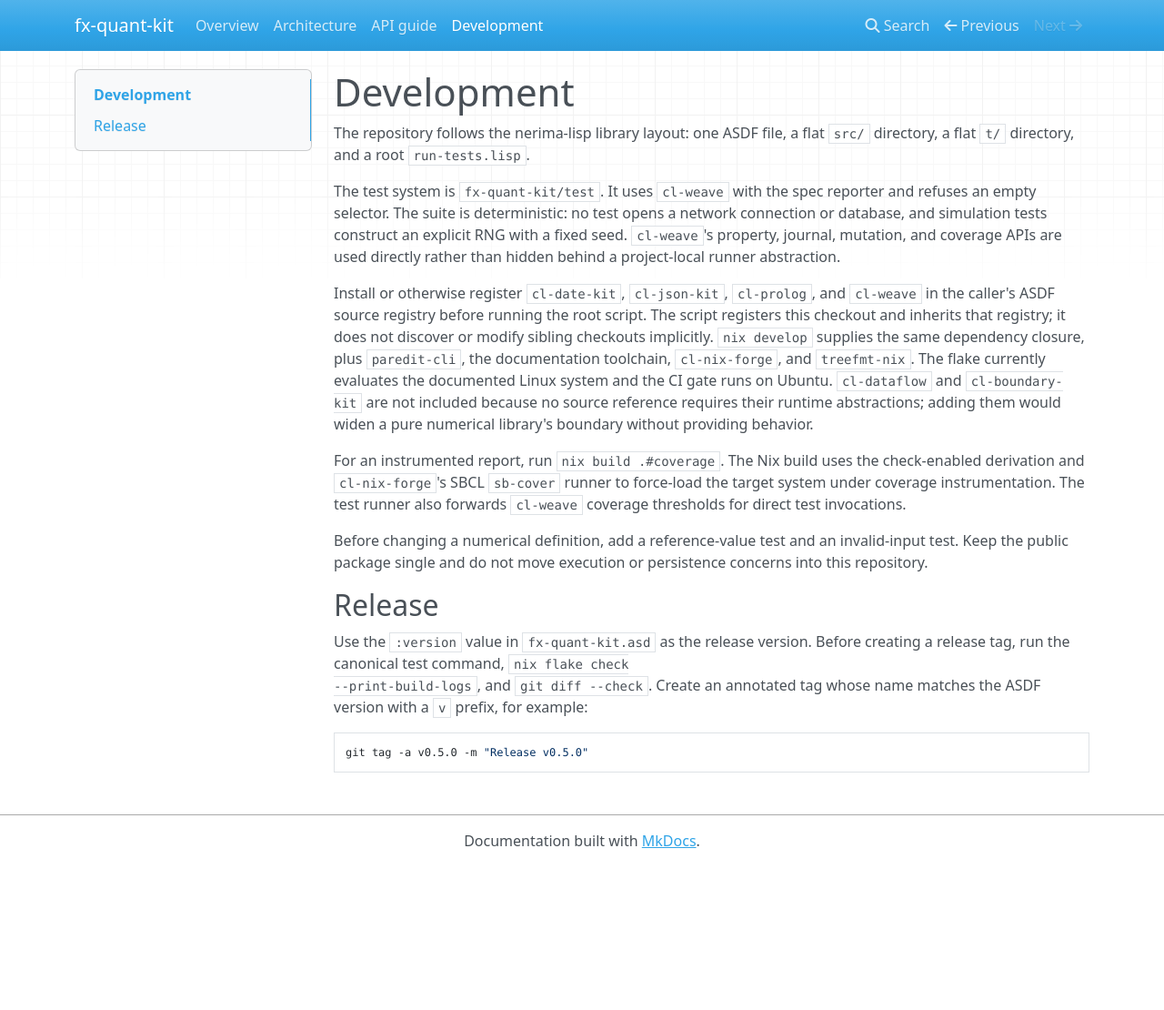
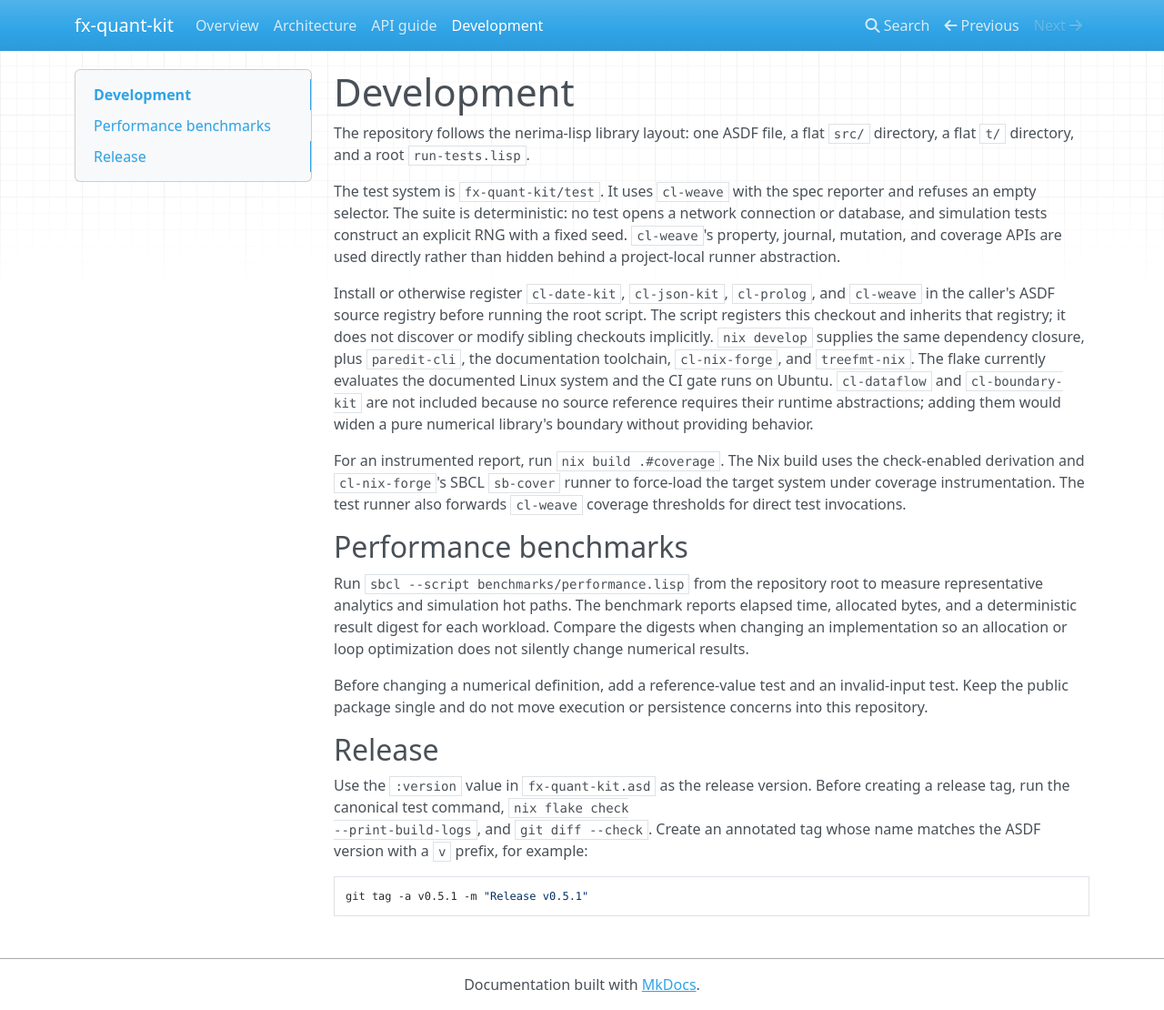
Before and after one commit to nerima-lisp/cl-fx-quant-kit, an MkDocs documentation site: the page built from docs/src/development.md, in a window 1280 px wide and 1110 px high. Shown: the whole window at 91% size. Built offline with MkDocs 1.6.1, drawn with Linux system fonts in a browser that asks for light colours; nearby versions of some CDN libraries.

````diff
--- a/docs/src/development.md
+++ b/docs/src/development.md
@@ -26,6 +26,14 @@ the check-enabled derivation and `cl-nix-forge`'s SBCL `sb-cover` runner to
 force-load the target system under coverage instrumentation.  The test runner
 also forwards `cl-weave` coverage thresholds for direct test invocations.
 
+## Performance benchmarks
+
+Run `sbcl --script benchmarks/performance.lisp` from the repository root to
+measure representative analytics and simulation hot paths.  The benchmark
+reports elapsed time, allocated bytes, and a deterministic result digest for
+each workload.  Compare the digests when changing an implementation so an
+allocation or loop optimization does not silently change numerical results.
+
 Before changing a numerical definition, add a reference-value test and an
 invalid-input test.  Keep the public package single and do not move execution
 or persistence concerns into this repository.
@@ -38,5 +46,5 @@ creating a release tag, run the canonical test command, `nix flake check
 name matches the ASDF version with a `v` prefix, for example:
 
 ```sh
-git tag -a v0.5.0 -m "Release v0.5.0"
+git tag -a v0.5.1 -m "Release v0.5.1"
 ```
````
Also changed, not shown: docs/src/index.md (+1 -1 lines), 9 other files.
